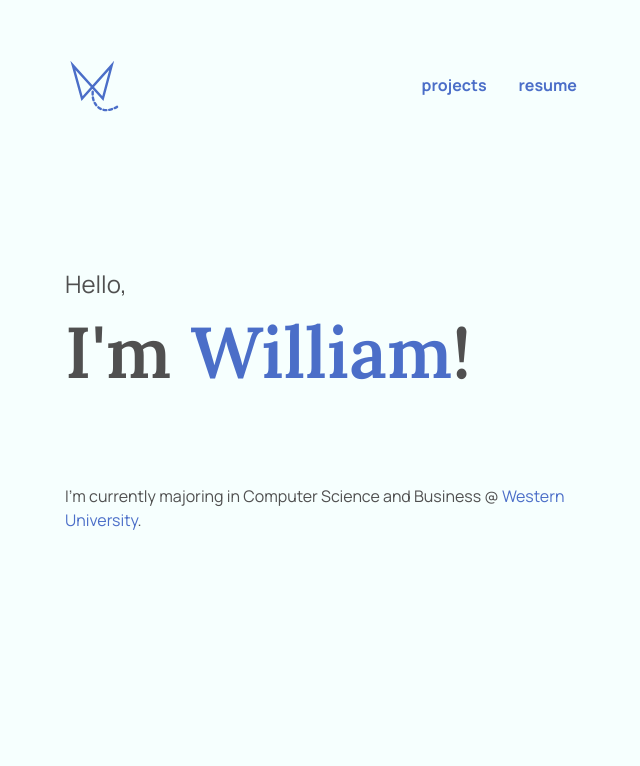
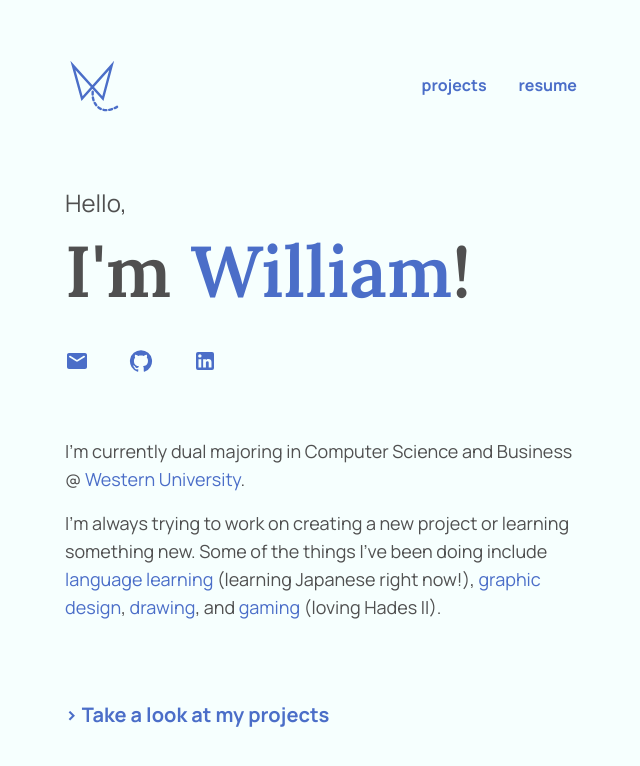
Before and after one commit to liuwllm/personal-site, a Next.js app: page / in a window 1280 px wide. Shown: the top 766 px of the page, without its empty margins (319-959 px from the left). Built offline with nearby package versions, Linux system fonts and the light colour scheme.

Commit message:
Add website content

```diff
--- a/src/components/index/body.tsx
+++ b/src/components/index/body.tsx
@@ -1,7 +1,14 @@
 export default function Body() {
     return (
-        <div className="flex flex-col gap-4 text-ink">
-            <p>I'm currently majoring in Computer Science and Business @ <span className="text-borealis">Western University</span>.</p>
+        <div className="flex flex-col gap-4 text-ink text-lg">
+            <p>I'm currently dual majoring in Computer Science and Business @ <span className="text-borealis">Western University</span>.</p>
+            <p>
+                I'm always trying to work on creating a new project or learning something new.
+                Some of the things I've been doing include <span className="text-borealis">language learning</span> (learning Japanese right now!), <span className="text-borealis">graphic design</span>, <span className="text-borealis">drawing</span>, and <span className="text-borealis">gaming</span> (loving Hades II).
+            </p>
+            <div className="flex flex-row text-borealis">
+
+            </div>
         </div>
     )
 }
--- a/src/components/index/hero.tsx
+++ b/src/components/index/hero.tsx
@@ -1,8 +1,13 @@
 import { lora } from "../../../fonts";
+import MailRoundedIcon from '@mui/icons-material/MailRounded';
+import GitHubIcon from '@mui/icons-material/GitHub';
+import LinkedInIcon from '@mui/icons-material/LinkedIn';
+import Link from 'next/link';
 
 export default function Hero() {
     return (
-        <div className="flex flex-col gap-4 text-ink py-24">
+        <div className="flex flex-col gap-10 text-ink">
+            <div className="flex flex-col gap-4">
                 <h1 className="text-2xl">
                     Hello,
                 </h1>
@@ -12,5 +17,17 @@ export default function Hero() {
                     </span>
                 </h1>
             </div>
+            <div className="flex flex-row items-center gap-10 text-borealis">
+                <Link href="mailto:liu.wllm@gmail.com">
+                    <MailRoundedIcon className="text-5xl transition ease-in-out hover:text-borealis-lite hover:translate-y-1 hover:cursor-pointer" />
+                </Link>
+                <Link href="https://github.com/liuwllm/">
+                    <GitHubIcon className="text-5xl transition ease-in-out hover:text-borealis-lite hover:translate-y-1 hover:cursor-pointer" />
+                </Link>
+                <Link href="https://linkedin.com/in/liuwllm">
+                    <LinkedInIcon className="text-5xl transition ease-in-out hover:text-borealis-lite hover:translate-y-1 hover:cursor-pointer" />
+                </Link>
+            </div>
+        </div>
     )
 }
--- /dev/null
+++ b/src/components/index/projectcta.tsx
@@ -0,0 +1,11 @@
+import Link from 'next/link';
+
+export default function ProjectCTA() {
+    return(
+        <Link href="/projects">
+            <p className="text-borealis text-xl font-bold transition ease-in-out hover:cursor-pointer hover:translate-x-2 hover:text-borealis-lite">
+                &gt; Take a look at my projects
+            </p>
+        </Link>
+    )
+}
--- a/src/components/navbar.tsx
+++ b/src/components/navbar.tsx
@@ -4,7 +4,7 @@ import Logo from "../../public/logo.svg";
 
 export default function NavBar() {
     return (
-      <main className="py-14">
+      <main className="pt-14">
         <div className="flex justify-between items-center w-full">
             <Image
                 src={Logo}
--- a/src/pages/index.tsx
+++ b/src/pages/index.tsx
@@ -1,13 +1,17 @@
 import NavBar from "../components/navbar";
 import Hero from "../components/index/hero";
 import Body from "../components/index/body";
+import ProjectCTA from "../components/index/projectcta";
 
 export default function Home() {
   return (
-    <main className="min-h-screen w-full bg-ice px-96">
+    <main className="flex flex-col min-h-screen w-full bg-ice px-96">
       <NavBar />
-      <Hero />
-      <Body />
+      <div className="flex-grow flex flex-col justify-center gap-16">
+        <Hero />
+        <Body />
+        <ProjectCTA />
+      </div>
     </main>
   );
 }
--- a/tailwind.config.ts
+++ b/tailwind.config.ts
@@ -16,6 +16,7 @@ const config: Config = {
     },
     colors: {
       'borealis': '#4b6ec8',
+      'borealis-lite': '#3d6ff2',
       'ice': '#f6fffe',
       'ink': '#505050'
     }
```
Also changed, not shown: package.json (+9 -5 lines), 1 other file (tests, documents, lock files or other folders). Lines whose indentation alone changed are shown as unchanged.
